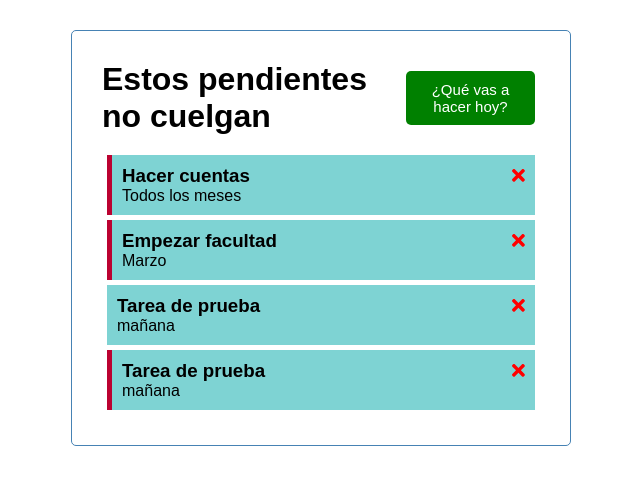
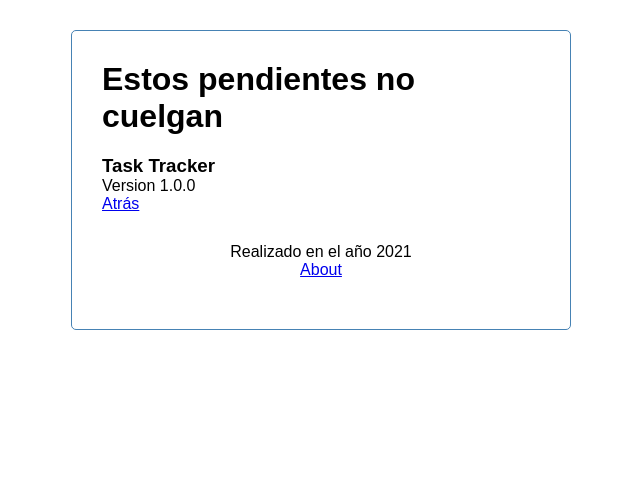
Before and after one commit to nicoenred/task-list, an Angular app: page /about in a window 1280 px wide. Shown: the top 484 px of the page, without its empty margins (319-959 px from the left). Built offline with nearby package versions, Linux system fonts and the light colour scheme; data requests are answered from the project's data file.

Commit message:
retoques finales y routing

```diff
--- a/db.json
+++ b/db.json
@@ -1,28 +1,16 @@
 {
   "task": [
     {
-      "id": 2,
-      "text": "Hacer cuentas",
-      "day": "Todos los meses",
-      "reminder": true
+      "text": "Salir a dar un paseo",
+      "day": "Todos los días",
+      "reminder": true,
+      "id": 1
     },
     {
-      "id": 3,
-      "text": "Empezar facultad",
-      "day": "Marzo",
-      "reminder": true
-    },
-    {
-      "text": "Tarea de prueba",
-      "day": "mañana",
-      "reminder": false,
-      "id": 4
-    },
-    {
-      "text": "Tarea de prueba",
-      "day": "mañana",
+      "text": "Mirar por la ventana a ver si llueve",
+      "day": "En otoño",
       "reminder": true,
-      "id": 6
+      "id": 3
     }
   ]
 }
--- a/src/app/app.component.html
+++ b/src/app/app.component.html
@@ -3,5 +3,6 @@
 
 <div class="container">
   <app-header></app-header>
-  <app-task></app-task>
+  <router-outlet></router-outlet>
+  <app-footer></app-footer>
 </div>
--- a/src/app/app.module.ts
+++ b/src/app/app.module.ts
@@ -9,6 +9,14 @@
 import { TaskItemComponent } from './components/task-item/task-item.component';
 import { FontAwesomeModule } from '@fortawesome/angular-fontawesome';
 import { AddTaskComponent } from './components/add-task/add-task.component';
+import { RouterModule, Routes } from '@angular/router';
+import { AboutComponent } from './components/about/about.component';
+import { FooterComponent } from './components/footer/footer.component';
+
+const appRoutes = [
+  {path: '', component: TaskComponent},
+  {path: 'about', component: AboutComponent}
+]
 
 @NgModule({
   declarations: [
@@ -17,13 +25,16 @@
     ButtonComponent,
     TaskComponent,
     TaskItemComponent,
-    AddTaskComponent
+    AddTaskComponent,
+    AboutComponent,
+    FooterComponent
   ],
   imports: [
     BrowserModule,
     FontAwesomeModule,
     HttpClientModule,
-    FormsModule
+    FormsModule,
+    RouterModule.forRoot(appRoutes, {enableTracing:true}), //para implementar las rutas del todo
   ],
   providers: [],
   bootstrap: [AppComponent]
--- /dev/null
+++ b/src/app/components/about/about.component.html
@@ -0,0 +1,5 @@
+<div>
+    <h3>Task Tracker</h3>
+    <p>Version 1.0.0</p>
+    <a routerLink="/">Atrás</a>
+</div>
--- /dev/null
+++ b/src/app/components/about/about.component.ts
@@ -0,0 +1,15 @@
+import { Component, OnInit } from '@angular/core';
+
+@Component({
+  selector: 'app-about',
+  templateUrl: './about.component.html',
+  styleUrls: ['./about.component.css']
+})
+export class AboutComponent implements OnInit {
+
+  constructor() { }
+
+  ngOnInit(): void {
+  }
+
+}
--- a/src/app/components/add-task/add-task.component.ts
+++ b/src/app/components/add-task/add-task.component.ts
@@ -33,10 +33,9 @@
       alert("¿Qué vas a guardar si no anotás nada boludo?")
     }
 
-    /* así se construye un objeto simplificando en JS*/
+    /* así se construye un objeto simplificando en JS Esto agrega una tarea que viene del formulario*/
     const {text, day, reminder} = this;
     const newTask = {text, day, reminder};
-
     this.onAddTask.emit(newTask);
   }
 
--- /dev/null
+++ b/src/app/components/footer/footer.component.css
@@ -0,0 +1,4 @@
+footer {
+  margin-top: 30px;
+  text-align: center;
+}
--- /dev/null
+++ b/src/app/components/footer/footer.component.html
@@ -0,0 +1,4 @@
+<footer>
+    <p>Realizado en el año 2021 </p>
+    <a routerLink="/about">About</a>
+</footer>
--- /dev/null
+++ b/src/app/components/footer/footer.component.ts
@@ -0,0 +1,15 @@
+import { Component, OnInit } from '@angular/core';
+
+@Component({
+  selector: 'app-footer',
+  templateUrl: './footer.component.html',
+  styleUrls: ['./footer.component.css']
+})
+export class FooterComponent implements OnInit {
+
+  constructor() { }
+
+  ngOnInit(): void {
+  }
+
+}
--- a/src/app/components/header/header.component.html
+++ b/src/app/components/header/header.component.html
@@ -4,6 +4,7 @@
         color="{{showAddTask ? 'red':'green'}}"
         texto="{{showAddTask ? 'Hola bb':'¿Qué vas a hacer hoy?'}}"
         (btnClick)="toggleAddTask()"
+        *ngIf="hasRoute('/')"
     >
     </app-button>
 
--- a/src/app/components/header/header.component.ts
+++ b/src/app/components/header/header.component.ts
@@ -1,6 +1,7 @@
 import { Component, OnInit } from '@angular/core';
 import { UiService } from 'src/app/service/ui.service';
 import { Subscription } from 'rxjs';
+import { Router } from '@angular/router';
 
 
 @Component({
@@ -16,7 +17,8 @@
 
 
   constructor(
-    private uiService:UiService
+    private uiService:UiService,
+    private router:Router
   ) {
     this.suscription = this.uiService.onToggle().subscribe(value => this.showAddTask = value)
    }
@@ -29,4 +31,8 @@
     this.uiService.toggleAddTask();
   }
 
+  hasRoute(router: string){
+    return this.router.url === router;
+  }
+
 }
```
Also changed, not shown: src/app/components/about/about.component.css (added), 2 other files (tests, documents, lock files or other folders).
